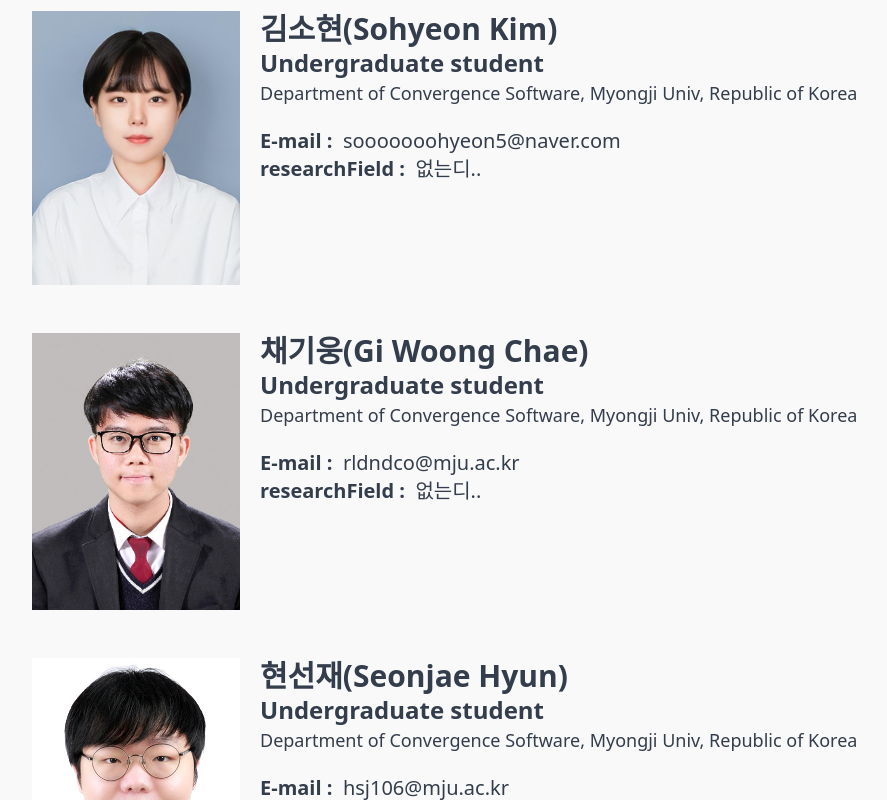
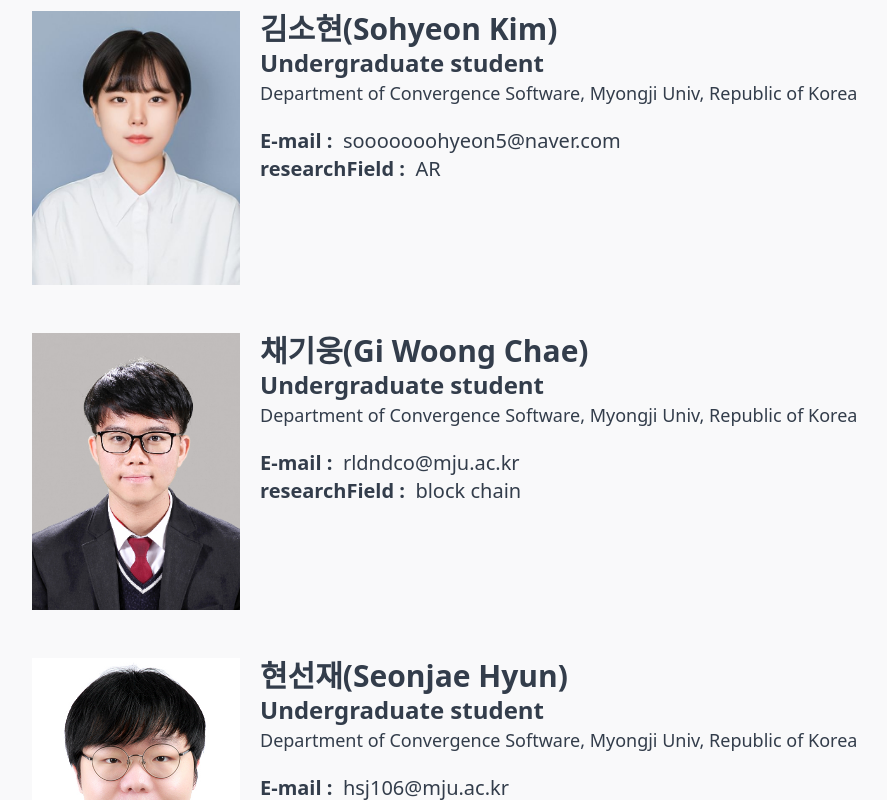
Before and after one commit to UXMUnderGraduate/UXM-Lab-FE, a Next.js app in the folder Next_v1/: page /members in a window 1280 px wide. Shown: the part 3224-4024 px from the top of the page, without its empty margins (152-1039 px from the left). Built offline with nearby package versions, Linux system fonts and the light colour scheme.

Commit message:
Chore : dummy 수정

```diff
--- a/Next_v1/src/components/members/CardList.tsx
+++ b/Next_v1/src/components/members/CardList.tsx
@@ -23,7 +23,7 @@ const dummy = [
     nameKr: '정민혁',
     affiliation: 'Department of Computer Engineering, Myongji Univ, Republic of Korea', //소속기관
     isAlumni: false,
-    researchField: '없는디..', //연구분야
+    researchField: '???', //연구분야
     email: 'jmh8900@gmail.com',
     degree: 'Ph.D. Candidate',
     img: '/images/minhyuk.jpeg',
@@ -34,7 +34,7 @@ const dummy = [
     nameKr: '최희수',
     affiliation: 'Department of Convergence Software, Myongji Univ, Republic of Korea', //소속기관
     isAlumni: false,
-    researchField: '없는디..', //연구분야
+    researchField: '???', //연구분야
     email: 'cocamon85@gmail.com',
     degree: "master's student",
     img: '/images/heesoo.jpg',
@@ -45,7 +45,7 @@ const dummy = [
     nameKr: '김민수',
     affiliation: 'Department of Convergence Software, Myongji Univ, Republic of Korea', //소속기관
     isAlumni: false,
-    researchField: '없는디..', //연구분야
+    researchField: '???', //연구분야
     email: 'minsu020302@gmail.com',
     degree: 'Undergraduate student',
     img: '/images/minsu.jpg',
@@ -56,7 +56,7 @@ const dummy = [
     nameKr: '장동혁',
     affiliation: 'Department of Convergence Software, Myongji Univ, Republic of Korea', //소속기관
     isAlumni: false,
-    researchField: '없는디..', //연구분야
+    researchField: 'AR', //연구분야
     email: 'lotto9803@naver.com',
     degree: 'Undergraduate student',
     img: '/images/donghyeok.jpeg',
@@ -67,7 +67,7 @@ const dummy = [
     nameKr: '김소현',
     affiliation: 'Department of Convergence Software, Myongji Univ, Republic of Korea', //소속기관이름
     isAlumni: false,
-    researchField: '없는디..', //연구분야
+    researchField: 'AR', //연구분야
     email: 'sooooooohyeon5@naver.com',
     degree: 'Undergraduate student',
     img: '/images/sohyeon.jpeg',
@@ -78,7 +78,7 @@ const dummy = [
     nameKr: '채기웅',
     affiliation: 'Department of Convergence Software, Myongji Univ, Republic of Korea', //소속기관
     isAlumni: false,
-    researchField: '없는디..', //연구분야
+    researchField: 'block chain', //연구분야
     email: 'rldndco@mju.ac.kr',
     degree: 'Undergraduate student',
     img: '/images/giwoong.jpeg',
@@ -89,7 +89,7 @@ const dummy = [
     nameKr: '현선재',
     affiliation: 'Department of Convergence Software, Myongji Univ, Republic of Korea', //소속기관
     isAlumni: false,
-    researchField: '없는디..', //연구분야
+    researchField: '???', //연구분야
     email: 'hsj106@mju.ac.kr',
     degree: 'Undergraduate student',
     img: '/images/seonjae.jpg',
@@ -100,7 +100,7 @@ const dummy = [
     nameKr: '김수지',
     affiliation: 'Department of Convergence Software, Myongji Univ, Republic of Korea', //소속기관
     isAlumni: false,
-    researchField: '없는디..', //연구분야
+    researchField: '???', //연구분야
     email: 'doyeon96@gmail.com',
     degree: "master's student",
     img: '/images/SuJi.jpg',
@@ -111,7 +111,7 @@ const dummy = [
     nameKr: '김영환',
     affiliation: 'Department of Convergence Software, Myongji Univ, Republic of Korea', //소속기관
     isAlumni: false,
-    researchField: '없는디..', //연구분야
+    researchField: '???', //연구분야
     email: 'dudghks021121@gmail.com',
     degree: 'Undergraduate student',
     img: '/images/younhwan.jpeg',
@@ -122,7 +122,7 @@ const dummy = [
     nameKr: '유도진',
     affiliation: 'Department of Convergence Software, Myongji Univ, Republic of Korea', //소속기관
     isAlumni: true,
-    researchField: '없는디..', //연구분야
+    researchField: '???', //연구분야
     email: 'djyou128@gmail.com',
     degree: 'Undergraduate student',
     img: '/images/dojin.jpeg',
```
